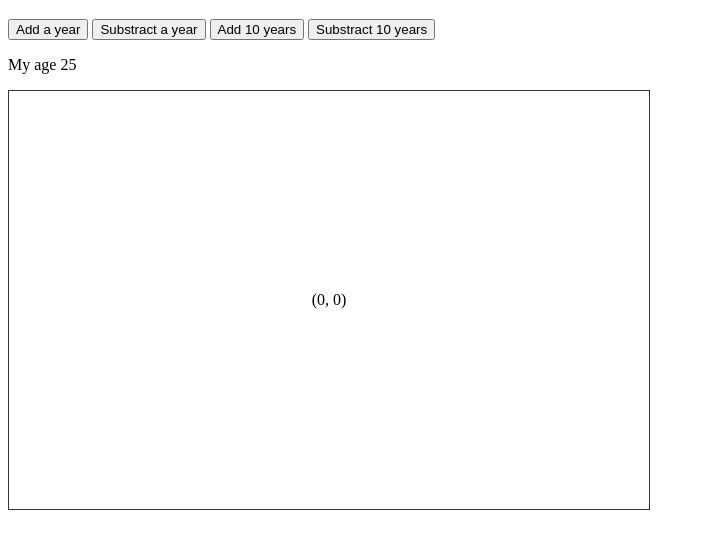
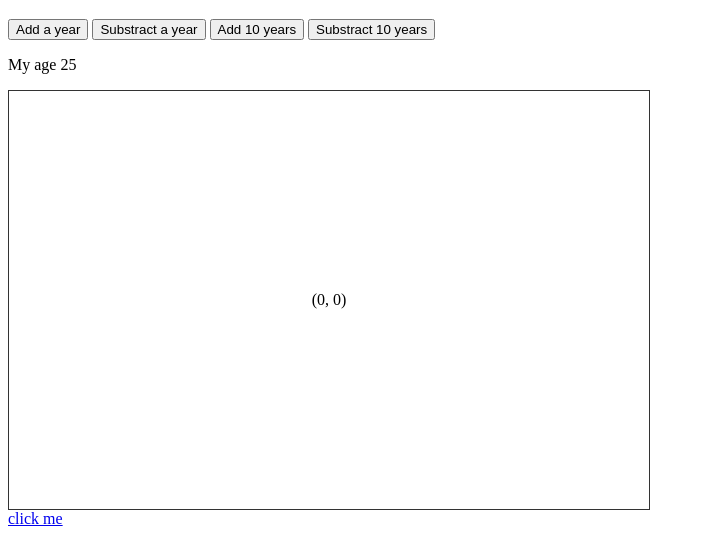
Before and after one commit to Kronos35/vuejs-playlist, a plain HTML site: page index.html in a window 1280 px wide. Shown: the part 264-800 px from the top of the page, without its empty margins (0-705 px from the left). Drawn offline with nearby package versions, Linux system fonts and the light colour scheme.

Commit message:
Event modifiers

```diff
--- a/app.js
+++ b/app.js
@@ -41,6 +41,9 @@ new Vue({
 		updateXY:function(event){
 			this.x=event.offsetX;
 			this.y=event.offsetY;
+		},
+		click: function(){
+			alert('You clicked me');
 		}
 	}
 });
--- a/index.html
+++ b/index.html
@@ -23,6 +23,7 @@
 		<button @dblclick='subtract(10)'>Substract 10 years</button>
 		<p>My age {{ age }} </p>
 		<div id="canvas" @mousemove="updateXY">({{x}}, {{y}})</div>
+		<a v-on:click.prevent.once="click" href="https://www.youtube.com">click me</a>
 	</div>
 	<script src="app.js"></script>
 </body>
--- a/styles.css
+++ b/styles.css
@@ -3,5 +3,4 @@
 	padding: 200px 20px;
 	text-align: center;
 	border: 1px solid #333;
-
 }
```
